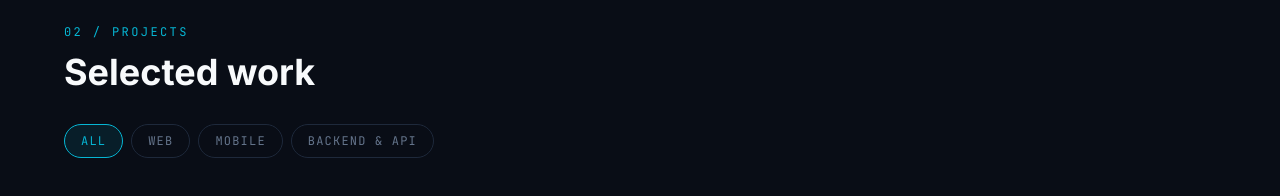
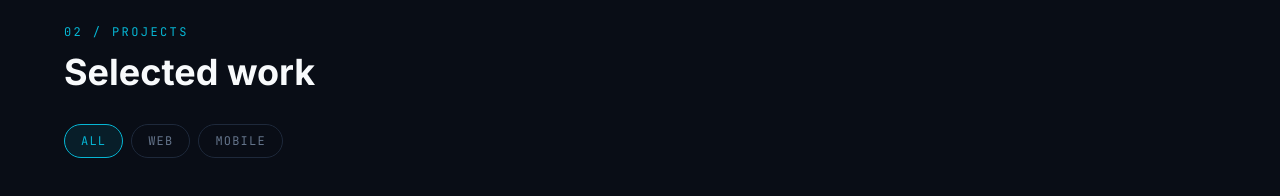
Before and after one commit to mrtnbtstaa/portfoliov2, a Next.js app: page / in a window 1280 px wide. Shown: the part 780-976 px from the top of the page. Built offline with nearby package versions, Linux system fonts and the light colour scheme; no server answers; the database is empty; grey boxes are pictures that could not be loaded.

Commit message:
Removed Backend & API from Category filter

```diff
--- a/src/data/projects.ts
+++ b/src/data/projects.ts
@@ -6,7 +6,7 @@ import type { Project } from "@/types";
 export const mockProjects: Project[] = [
   {
     id: "quantumways",
-    category: "Backend & API",
+    category: "Web",
     title: "Quantumways Builders Inventory",
     description:
       "Developed a RESTful API for QuantumWays Builders to centralize the lifecycle of construction resources within a unified management system. This digital backbone replaces manual, error-prone tracking with a structured data environment, ensuring strict data integrity and secure resource oversight.",
@@ -17,7 +17,7 @@ export const mockProjects: Project[] = [
   },
   {
     id: "kidneycare",
-    category: "Backend & API",
+    category: "Web",
     title: "Kidneycare",
     description:
       "Scalable Django REST backend replacing spreadsheet workflows with automated ORM data linking, optimized endpoints, and role-based access for a multi-site repair operation.",
--- a/src/store/useUIStore.ts
+++ b/src/store/useUIStore.ts
@@ -1,6 +1,6 @@
 import { create } from "zustand";
 
-export const PROJECT_CATEGORIES = ["All", "Web", "Mobile", "Backend & API"] as const;
+export const PROJECT_CATEGORIES = ["All", "Web", "Mobile"] as const;
 export type CategoryFilter = (typeof PROJECT_CATEGORIES)[number];
 
 interface UIState {
```
